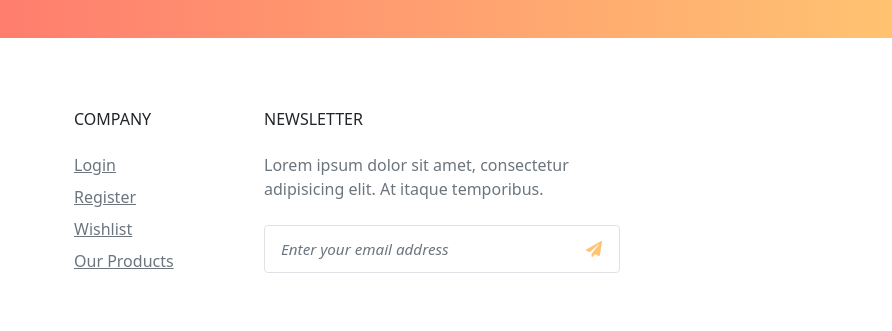
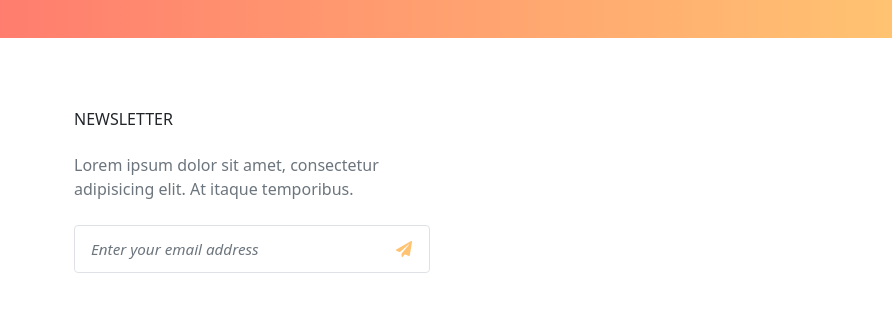
Before and after one commit to jmav94/juanahumada, a plain HTML site: page index.html in a window 1280 px wide. Shown: the part 1527-1858 px from the top of the page, 388-1280 px from the left. Drawn offline with nearby package versions, Linux system fonts and the light colour scheme.

Commit message:
Borramos otro apartado del footer

```diff
--- a/index.html
+++ b/index.html
@@ -80,15 +80,7 @@
           </ul>
         </div>
 
-        <div class="col-lg-2 col-md-6 mb-4 mb-lg-0">
-          <h6 class="text-uppercase font-weight-bold mb-4">Company</h6>
-          <ul class="list-unstyled mb-0">
-            <li class="mb-2"><a href="#" class="text-muted">Login</a></li>
-            <li class="mb-2"><a href="#" class="text-muted">Register</a></li>
-            <li class="mb-2"><a href="#" class="text-muted">Wishlist</a></li>
-            <li class="mb-2"><a href="#" class="text-muted">Our Products</a></li>
-          </ul>
-        </div>
+
         <div class="col-lg-4 col-md-6 mb-lg-0">
           <h6 class="text-uppercase font-weight-bold mb-4">Newsletter</h6>
           <p class="text-muted mb-4">Lorem ipsum dolor sit amet, consectetur adipisicing elit. At itaque temporibus.</p>
```
